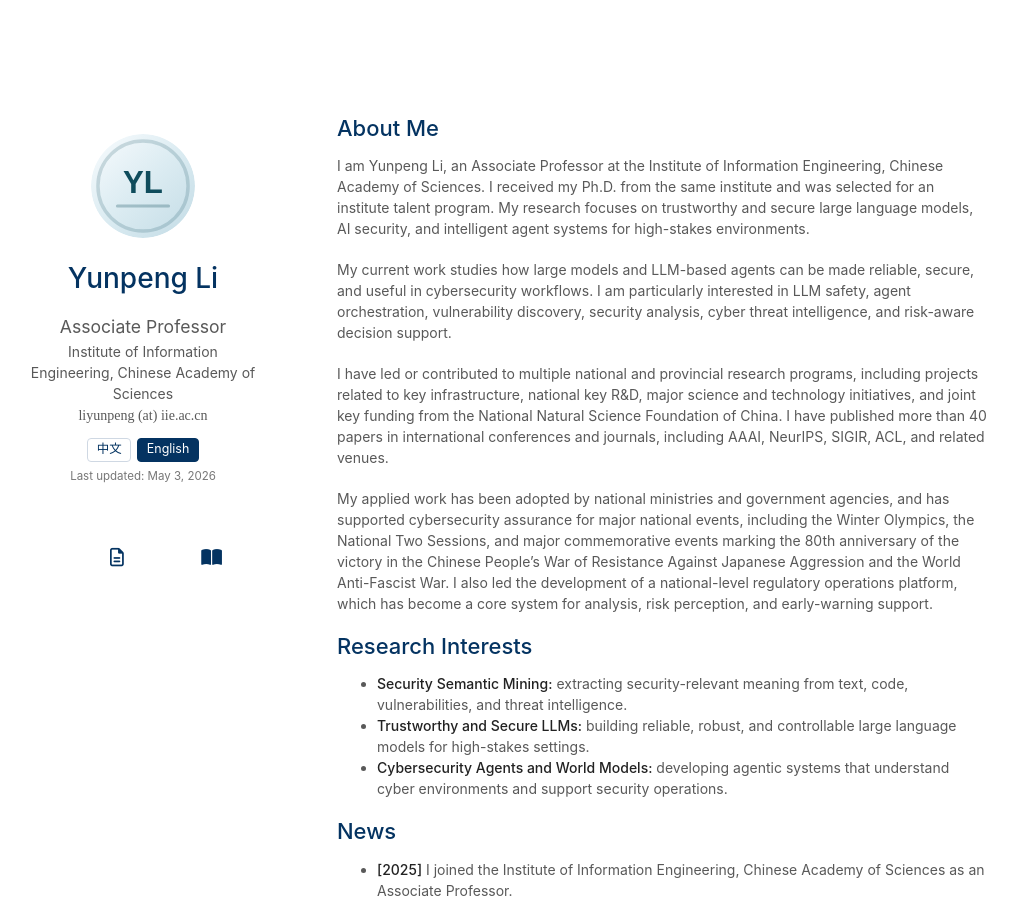
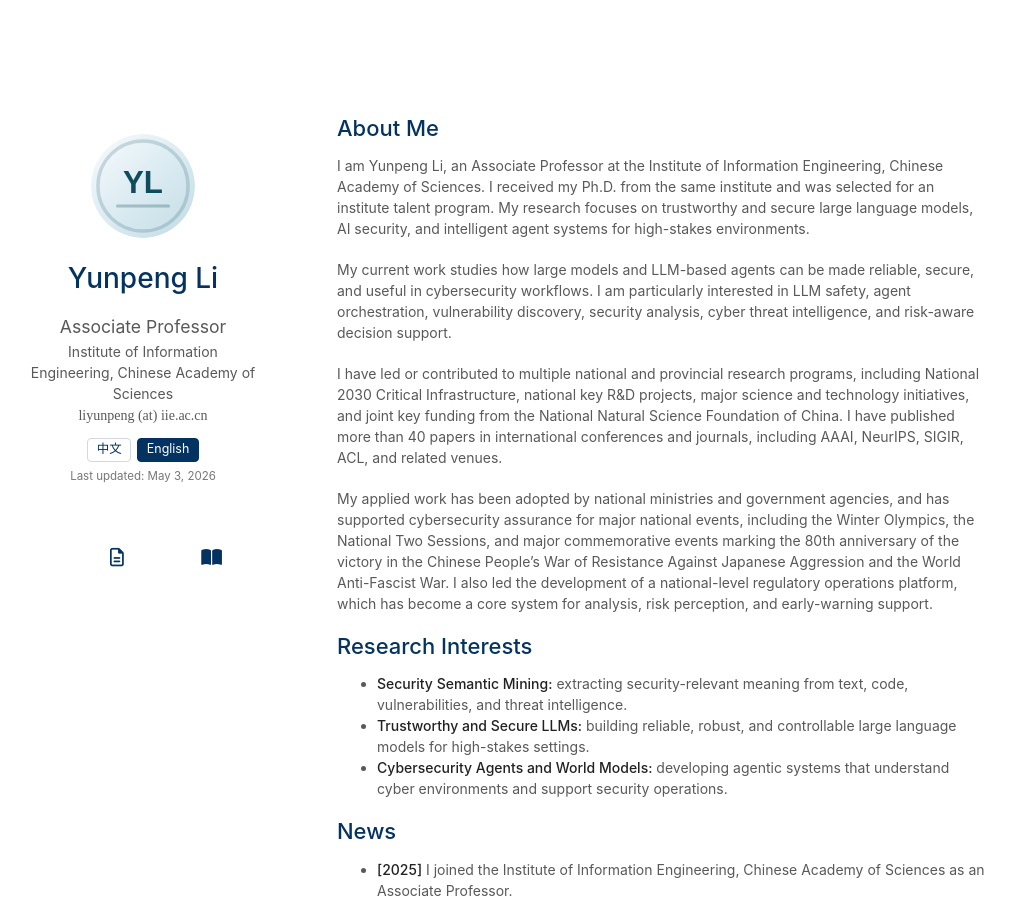
Before and after one commit to ReFantazio/Refantazio.github.io, a Jekyll site: the page built from index.md, in a window 1280 px wide and 900 px high. Shown: the whole window, without its empty margins (133-1150 px from the left). Built offline with Jekyll 4.4.1, drawn with Linux system fonts in a browser that asks for light colours; a style sheet for code colours, icons or effects is not loaded; our own code applies the rules of GitHub Pages for plain Markdown files.

Commit message:
Strengthen critical infrastructure wording

```diff
--- a/index.md
+++ b/index.md
@@ -9,7 +9,7 @@ I am Yunpeng Li, an Associate Professor at the Institute of Information Engineer
 
 My current work studies how large models and LLM-based agents can be made reliable, secure, and useful in cybersecurity workflows. I am particularly interested in LLM safety, agent orchestration, vulnerability discovery, security analysis, cyber threat intelligence, and risk-aware decision support.
 
-I have led or contributed to multiple national and provincial research programs, including projects related to key infrastructure, national key R&D, major science and technology initiatives, and joint key funding from the National Natural Science Foundation of China. I have published more than 40 papers in international conferences and journals, including AAAI, NeurIPS, SIGIR, ACL, and related venues.
+I have led or contributed to multiple national and provincial research programs, including National 2030 Critical Infrastructure, national key R&D projects, major science and technology initiatives, and joint key funding from the National Natural Science Foundation of China. I have published more than 40 papers in international conferences and journals, including AAAI, NeurIPS, SIGIR, ACL, and related venues.
 
 My applied work has been adopted by national ministries and government agencies, and has supported cybersecurity assurance for major national events, including the Winter Olympics, the National Two Sessions, and major commemorative events marking the 80th anniversary of the victory in the Chinese People's War of Resistance Against Japanese Aggression and the World Anti-Fascist War. I also led the development of a national-level regulatory operations platform, which has become a core system for analysis, risk perception, and early-warning support.
 
```
Also changed, not shown: zh.md (+1 -1 lines).
